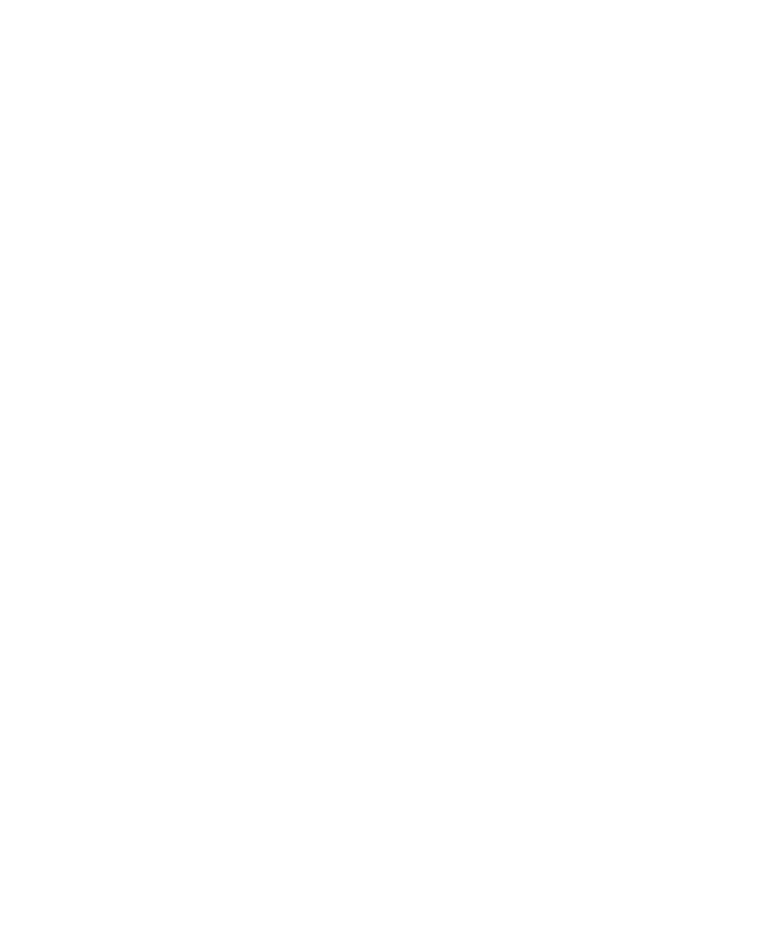
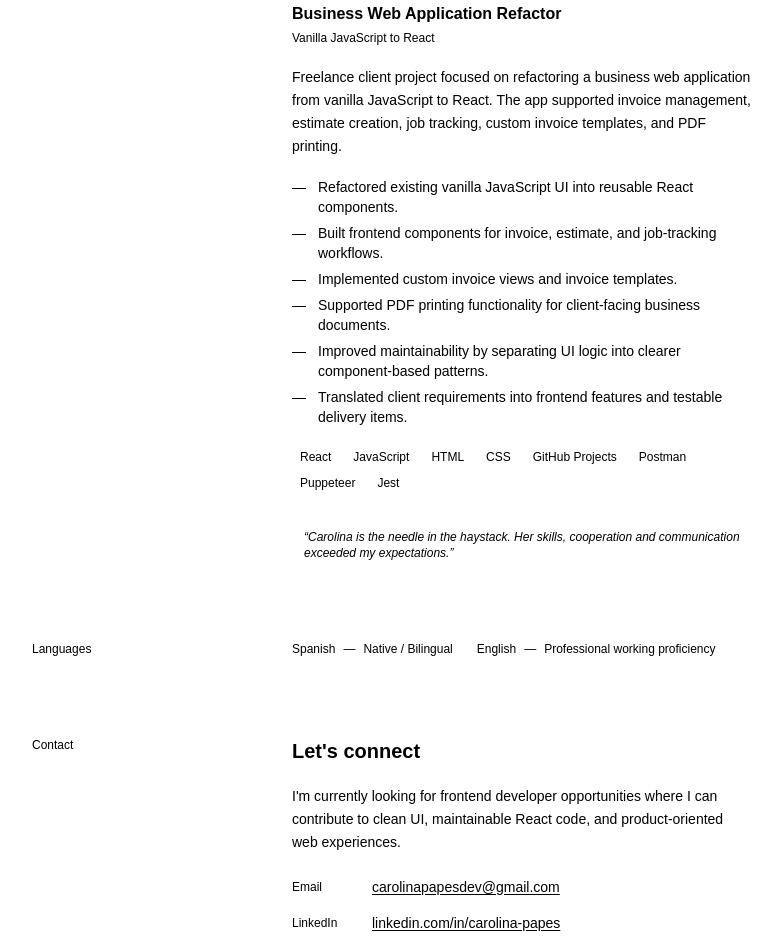
Before and after one commit to carolinapapes/portfolio, a Next.js app: page /en in a window 1280 px wide. Shown: the part 1371-2321 px from the top of the page, without its empty margins (248-1029 px from the left). Before the commit the page ends 800 px from the top, so only its background shows below. Built offline with nearby package versions, Linux system fonts and the light colour scheme.

Commit message:
feat: add portfolio section components

```diff
--- a/src/app/[locale]/page.tsx
+++ b/src/app/[locale]/page.tsx
@@ -1,6 +1,10 @@
 import { notFound } from "next/navigation";
 import Navbar from "@/components/Navbar";
 import Header from "@/components/Header";
+import Projects from "@/components/Projects";
+import Languages from "@/components/Languages";
+import Contact from "@/components/Contact";
+import Footer from "@/components/Footer";
 import { contentMap, hasLocale } from "@/content/portfolio";
 
 export default async function LocalePage({ params }: PageProps<"/[locale]">) {
@@ -14,6 +18,12 @@
     <>
       <Navbar nav={c.nav} />
       <Header nav={c.nav} hero={c.hero} stats={c.stats} />
+      <main>
+        <Projects label={c.nav.projects} projects={c.projects} />
+        <Languages languages={c.languages} />
+        <Contact label={c.nav.contact} contact={c.contact} />
+      </main>
+      <Footer footer={c.footer} />
     </>
   );
 }
--- /dev/null
+++ b/src/components/Contact.tsx
@@ -0,0 +1,39 @@
+import type { PortfolioContent } from "@/content/portfolio.en";
+
+type Props = {
+  label: PortfolioContent["nav"]["contact"];
+  contact: PortfolioContent["contact"];
+};
+
+export default function Contact({ label, contact }: Props) {
+  return (
+    <section id="contact">
+      <div className="mx-auto grid max-w-3xl gap-4 px-6 py-10 sm:grid-cols-[220px_minmax(0,1fr)] sm:gap-0 sm:py-12">
+        <div className="sm:pr-8">
+          <p className="text-xs text-black">{label}</p>
+        </div>
+        <div className="flex min-w-0 flex-col gap-5 sm:pl-10">
+          <h2 className="text-xl font-semibold text-black">{contact.heading}</h2>
+          <p className="text-sm text-black max-w-lg leading-relaxed">{contact.body}</p>
+          <ul className="flex flex-col gap-3">
+            {contact.links.map((link) => (
+              <li key={link.href}>
+                <a
+                  href={link.href}
+                  target={link.href.startsWith("mailto") ? undefined : "_blank"}
+                  rel={link.href.startsWith("mailto") ? undefined : "noopener noreferrer"}
+                  className="inline-flex min-w-0 flex-col items-start gap-1 focus-visible:outline-none focus-visible:ring-2 focus-visible:ring-black rounded sm:flex-row sm:items-center sm:gap-4"
+                >
+                  <span className="text-xs text-black sm:w-16 sm:shrink-0">{link.label}</span>
+                  <span className="text-sm text-black underline underline-offset-2 hover:no-underline transition-colors break-all sm:break-normal">
+                    {link.display}
+                  </span>
+                </a>
+              </li>
+            ))}
+          </ul>
+        </div>
+      </div>
+    </section>
+  );
+}
--- /dev/null
+++ b/src/components/Footer.tsx
@@ -0,0 +1,16 @@
+import type { PortfolioContent } from "@/content/portfolio.en";
+
+type Props = { footer: PortfolioContent["footer"] };
+
+export default function Footer({ footer }: Props) {
+  return (
+    <footer>
+      <div className="mx-auto grid max-w-3xl gap-4 px-6 py-8 sm:grid-cols-[220px_minmax(0,1fr)] sm:gap-0">
+        <div />
+        <div className="sm:pl-10">
+          <p className="text-xs text-black">{footer.copy}</p>
+        </div>
+      </div>
+    </footer>
+  );
+}
--- /dev/null
+++ b/src/components/Languages.tsx
@@ -0,0 +1,27 @@
+import type { PortfolioContent } from "@/content/portfolio.en";
+
+type Props = { languages: PortfolioContent["languages"] };
+
+export default function Languages({ languages }: Props) {
+  return (
+    <section>
+      <div className="mx-auto grid max-w-3xl gap-4 px-6 py-8 sm:grid-cols-[220px_minmax(0,1fr)] sm:gap-0">
+        <div className="sm:pr-8">
+          <p className="text-xs text-black">{languages.heading}</p>
+        </div>
+        <div className="flex min-w-0 flex-col gap-4 sm:flex-row sm:gap-6 sm:pl-10">
+          {languages.items.map((item) => (
+            <div
+              key={item.lang}
+              className="flex flex-col gap-1 text-xs text-black sm:flex-row sm:gap-2"
+            >
+              <span className="font-medium">{item.lang}</span>
+              <span className="hidden sm:inline">—</span>
+              <span>{item.level}</span>
+            </div>
+          ))}
+        </div>
+      </div>
+    </section>
+  );
+}
--- /dev/null
+++ b/src/components/ProjectCard.tsx
@@ -0,0 +1,62 @@
+import type { PortfolioContent } from "@/content/portfolio.en";
+
+type Project = PortfolioContent["projects"][number];
+type Props = { project: Project };
+
+export default function ProjectCard({ project }: Props) {
+  return (
+    <article className="flex flex-col gap-5 border-t border-black/8 pt-6 first:border-t-0 first:pt-0">
+      <div className="flex flex-col gap-1">
+        <p className="text-xs text-black">{project.role}</p>
+        <h3 className="text-base font-semibold text-black">{project.title}</h3>
+        <p className="text-xs text-black">{project.subtitle}</p>
+      </div>
+
+      <p className="text-sm text-black leading-relaxed">
+        {project.description}
+      </p>
+
+      <ul className="flex flex-col gap-1.5">
+        {project.highlights.map((h) => (
+          <li key={h} className="text-sm text-black flex gap-3">
+            <span className="select-none shrink-0">—</span>
+            <span>{h}</span>
+          </li>
+        ))}
+      </ul>
+
+      <div className="flex flex-wrap gap-1.5">
+        {project.stack.map((tech) => (
+          <span key={tech} className="text-xs px-2 py-0.5 text-black">
+            {tech}
+          </span>
+        ))}
+      </div>
+
+      {(project.links.length > 0 || project.feedback) && (
+        <div className="flex flex-col gap-3 pt-4">
+          {project.links.length > 0 && (
+            <div className="flex flex-wrap gap-4">
+              {project.links.map((link) => (
+                <a
+                  key={link.href}
+                  href={link.href}
+                  target="_blank"
+                  rel="noopener noreferrer"
+                  className="text-xs text-black underline underline-offset-2 hover:no-underline focus-visible:outline-none focus-visible:ring-2 focus-visible:ring-black rounded"
+                >
+                  {link.label} ↗
+                </a>
+              ))}
+            </div>
+          )}
+          {project.feedback && (
+            <blockquote className="pl-3 text-xs text-black italic">
+              &ldquo;{project.feedback}&rdquo;
+            </blockquote>
+          )}
+        </div>
+      )}
+    </article>
+  );
+}
--- /dev/null
+++ b/src/components/Projects.tsx
@@ -0,0 +1,24 @@
+import ProjectCard from "./ProjectCard";
+import type { PortfolioContent } from "@/content/portfolio.en";
+
+type Props = {
+  label: PortfolioContent["nav"]["projects"];
+  projects: PortfolioContent["projects"];
+};
+
+export default function Projects({ label, projects }: Props) {
+  return (
+    <section id="projects">
+      <div className="mx-auto grid max-w-3xl gap-4 px-6 py-10 sm:grid-cols-[220px_minmax(0,1fr)] sm:gap-0 sm:py-12">
+        <div className="sm:pr-8">
+          <p className="text-xs text-black">{label}</p>
+        </div>
+        <div className="flex min-w-0 flex-col gap-8 sm:pl-10">
+          {projects.map((project) => (
+            <ProjectCard key={project.title} project={project} />
+          ))}
+        </div>
+      </div>
+    </section>
+  );
+}
```
